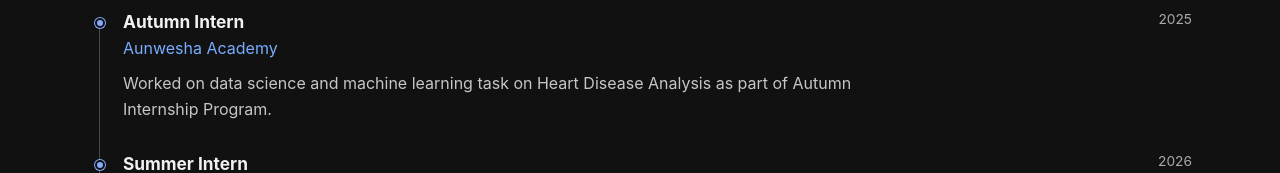
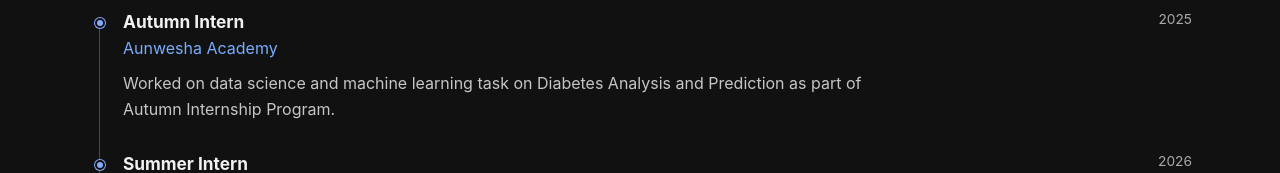
Before and after one commit to arikmukherjee/arik-ds, a React (Vite) app: page / in a window 1280 px wide. Shown: the part 585-758 px from the top of the page. Built offline with nearby package versions, Linux system fonts and the light colour scheme.

Commit message:
fix info

```diff
--- a/src/App.jsx
+++ b/src/App.jsx
@@ -6,7 +6,7 @@ const experiences = [
     organization: "Aunwesha Academy",
     period: "2025",
     description:
-      "Worked on data science and machine learning task on Heart Disease Analysis as part of Autumn Internship Program.",
+      "Worked on data science and machine learning task on Diabetes Analysis and Prediction as part of Autumn Internship Program.",
   },
   {
     role: "Summer Intern",
```
